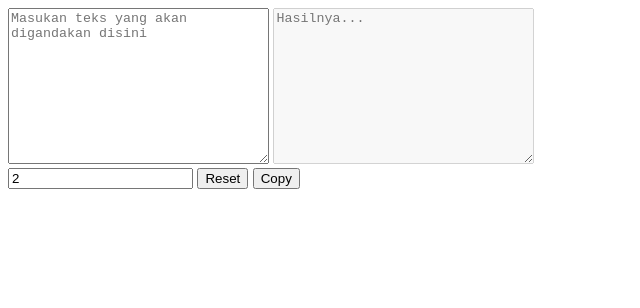
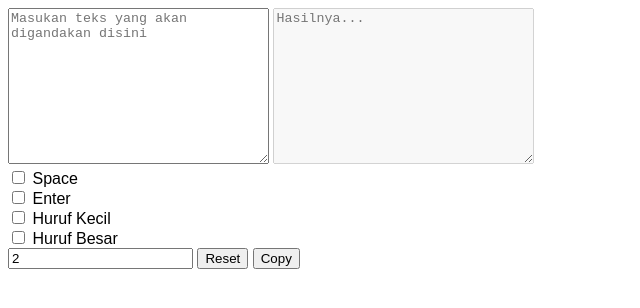
Before and after one commit to iseplutpinur/hehe, a plain HTML site: page index.html in a window 1280 px wide. Shown: the whole page, without its empty margins (0-640 px from the left). Drawn offline with Linux system fonts and the light colour scheme.

Commit message:
perbaikan

```diff
--- a/index.html
+++ b/index.html
@@ -2,7 +2,7 @@
 <html>
 <head>
 	<meta charset="utf-8">
-<meta name="viewport" content="width=device-width, initial-scale=1.0">
+	<meta name="viewport" content="width=device-width, initial-scale=1.0">
 	<meta http-equiv="X-UA-Compatible" content="IE=edge">
 	<title>Penggandaan</title>
 	<link rel="stylesheet" href="">
@@ -18,6 +18,18 @@
 <body>
 	<textarea name="input" id="input" cols="30" rows="10" onkeyup="capture()" placeholder="Masukan teks yang akan digandakan disini"></textarea>
 	<textarea name="output" id="output" cols="30" rows="10" disabled="" placeholder="Hasilnya..."></textarea>
+	<br>
+	<input type="checkbox" id="check1" onchange="capture()">
+	<label for="check1">Space</label>
+	<br>
+	<input type="checkbox" id="check2" onchange="capture()">
+	<label for="check2">Enter</label>
+	<br>
+	<input type="checkbox" id="check3" onchange="capture()">
+	<label for="check3">Huruf Kecil</label>
+	<br>
+	<input type="checkbox" id="check4" onchange="capture()">
+	<label for="check4">Huruf Besar</label>
 	<br>
 	<input type="number" id="sum" value="2" onkeyup="capture()" onclick="capture()">
 	<button id="reset" onclick="reset()">Reset</button>
@@ -40,7 +52,10 @@
 			}
 			for(var i = 1; i <= sum; i++){
 				temp += input;
-				if (i < sum) temp += " ";
+				if (i < sum && getById("check1").checked == true) temp += " ";
+				if (i < sum && getById("check2").checked == true) temp += "\n";
+				if (getById("check3").checked == true) temp = temp.toLowerCase();
+				if (getById("check4").checked == true) temp = temp.toUpperCase();
 			}
 			getById("output").value = temp;
 		}
```
